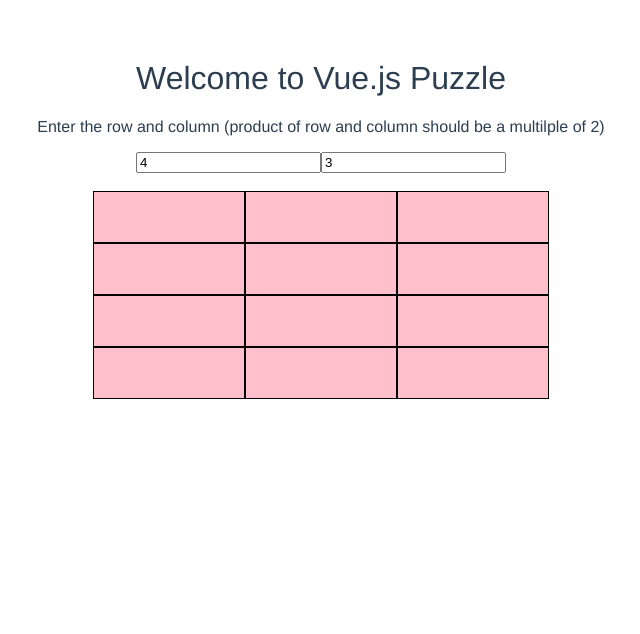
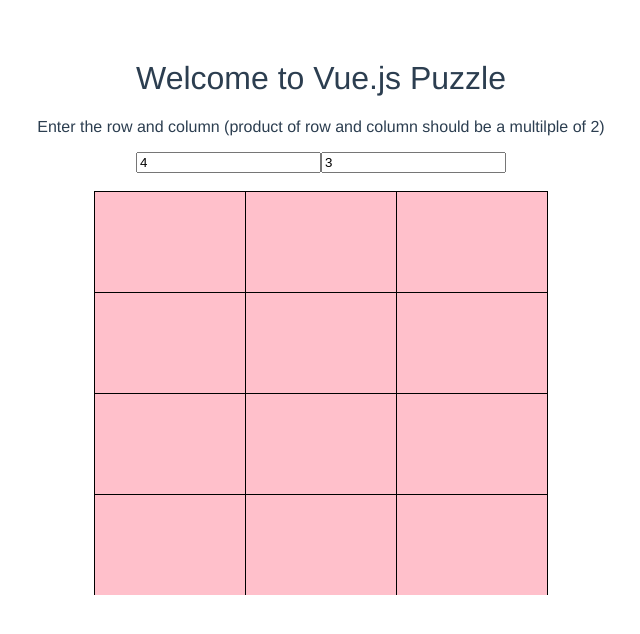
Before and after one commit to anchal20/vue-game, a Vue app: page / in a window 1280 px wide. Shown: the top 634 px of the page, without its empty margins (319-959 px from the left). Built offline with nearby package versions, Linux system fonts and the light colour scheme.

Commit message:
final commit

```diff
--- a/src/App.vue
+++ b/src/App.vue
@@ -9,7 +9,7 @@
 		<div class="wrapper">
 			<div class="rows" >
 				<div class="columns" v-for="(block, index) in blocks"
-				@click.prevent="activeColors.includes(backgroundColors[index]) || selectedIndx.includes(index) ? 'null' : flipCard(index)"
+				@click="activeColors.includes(backgroundColors[index]) || selectedIndx.includes(index) ? 'null' : flipCard(index)"
 				:class="{
 					active: activeColors.includes(backgroundColors[index]),
 					selected: selectedIndx.includes(index)
@@ -147,12 +147,18 @@
 }
 .columns {
 	border: 1px solid #000;
+	border-bottom: none;
+	border-right: none;
 	perspective: 1000px;
 	display: flex;
 	cursor: pointer;
 	width: 25%;
-	height: 50px;
+	height: 100px;
 }
+.columns:nth-child(3n) {
+	border-right: 1px solid #000;
+}
+
 .flipper {
 	transition: 0.6s;
 	transform-style: preserve-3d;
```
Also changed, not shown: 6 other files (tests, documents, lock files or other folders).
